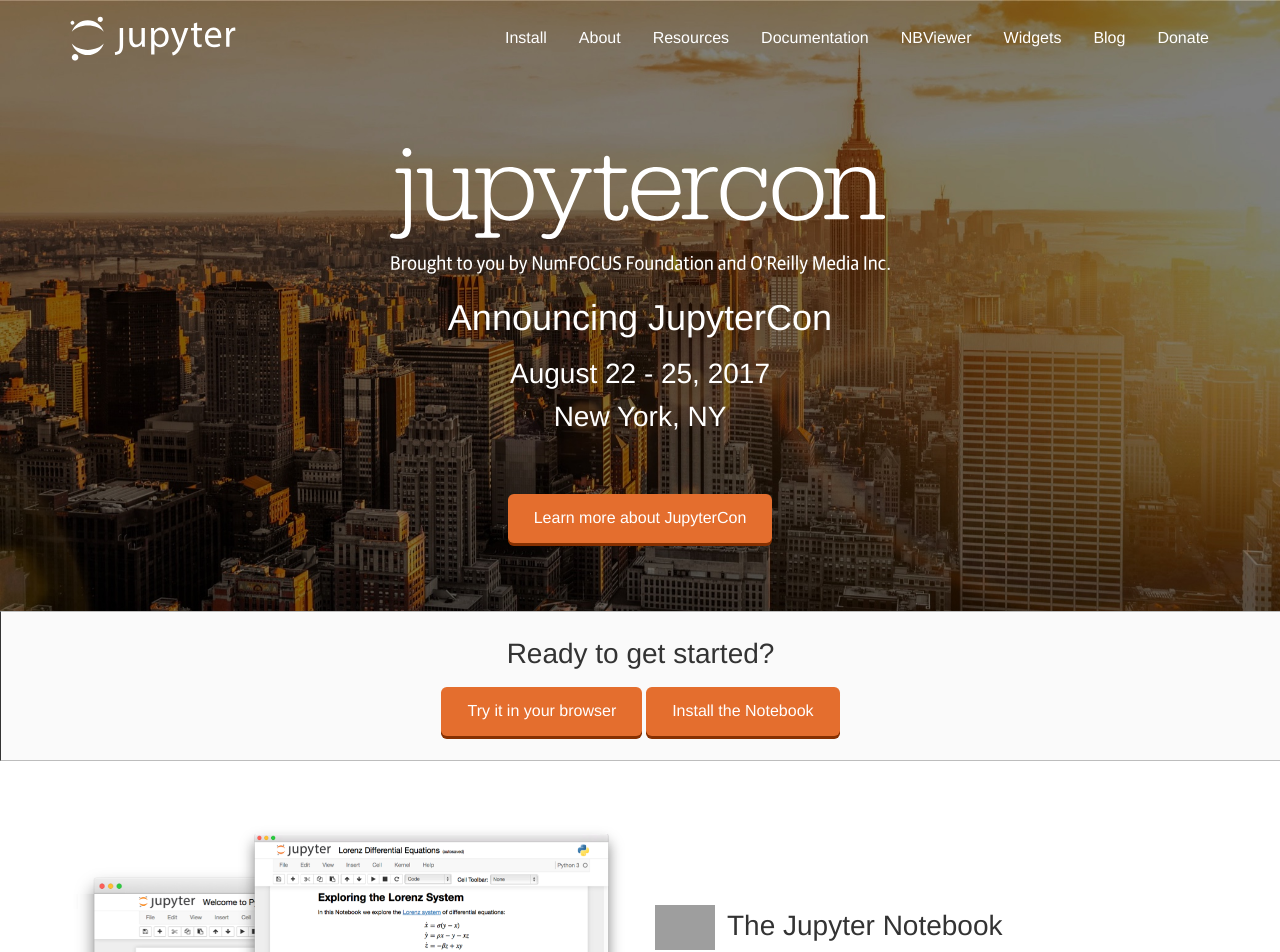
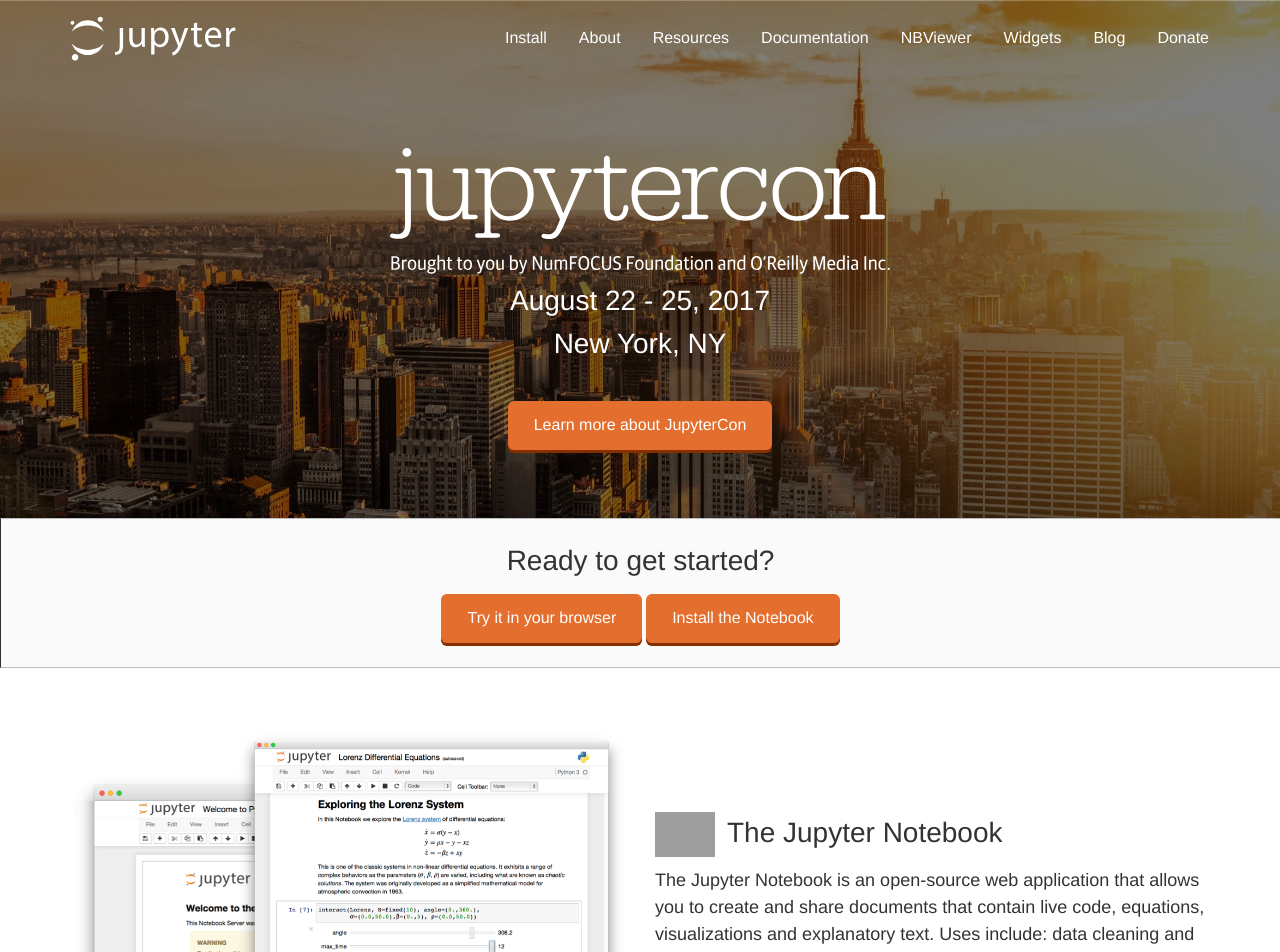
Before and after one commit to jupyter/jupyter.github.io, a Jekyll site: the page built from index.html, in a window 1280 px wide and 1400 px high. Shown: the top 952 px of the window. Built offline with Jekyll 4.4.1, drawn with Linux system fonts in a browser that asks for light colours; comment, search, counter and statistics services are not loaded; grey boxes are pictures that could not be loaded.

Commit message:
Removed announcing text from home page since it has been some time since we announced JupyterCon

```diff
--- a/css/logo-nav.css
+++ b/css/logo-nav.css
@@ -601,7 +601,7 @@
 .jupytercon-button {
     display: block;
     text-align: center;
-    margin-top: 60px;
+    margin-top: 40px;
     margin-bottom: 20px;
 }
 .navbar-toggle > .white-icon-bar {
--- a/index.html
+++ b/index.html
@@ -10,7 +10,6 @@
             <div class="row">
                 <div class="col-md-12">
                     <img src="/assets/jupytercon-logo.svg" alt="Jupytercon announcement logo" id="jupytercon-logo" class="img-responsive"/>
-                    <h2 class="jupytercon-header">Announcing JupyterCon</h2>
                     <h3 class="jupytercon-subheader">August 22 - 25, 2017</h3>
                     <h3 class="jupytercon-subheader">New York, NY</h3>
                     <div class="jupytercon-button">
```
